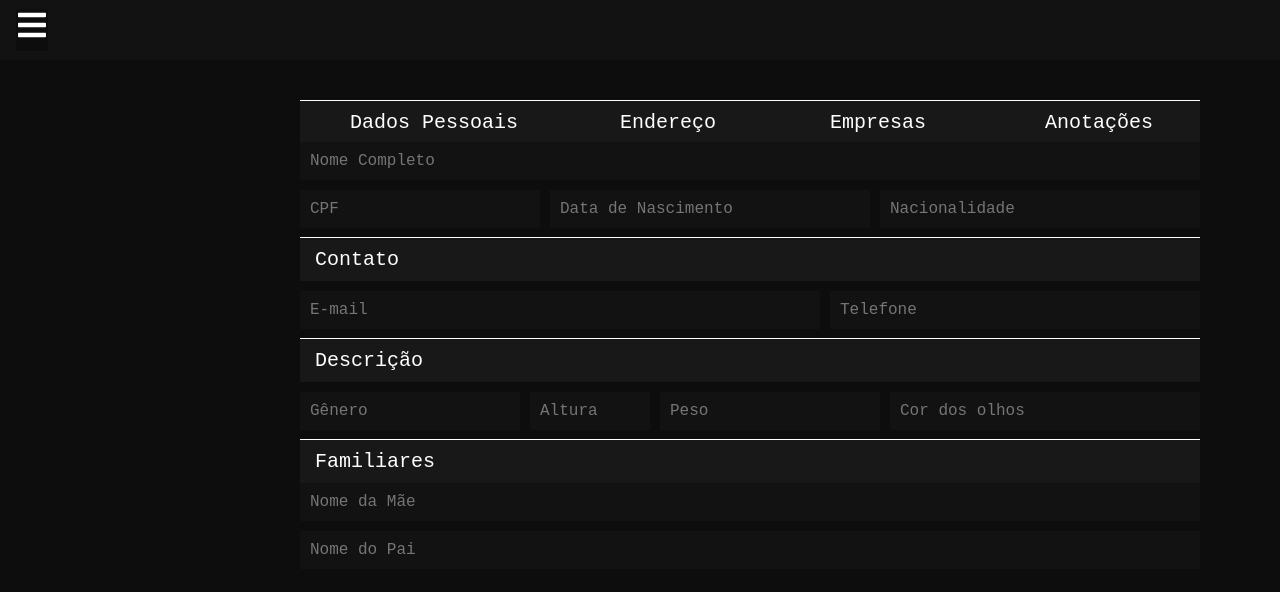
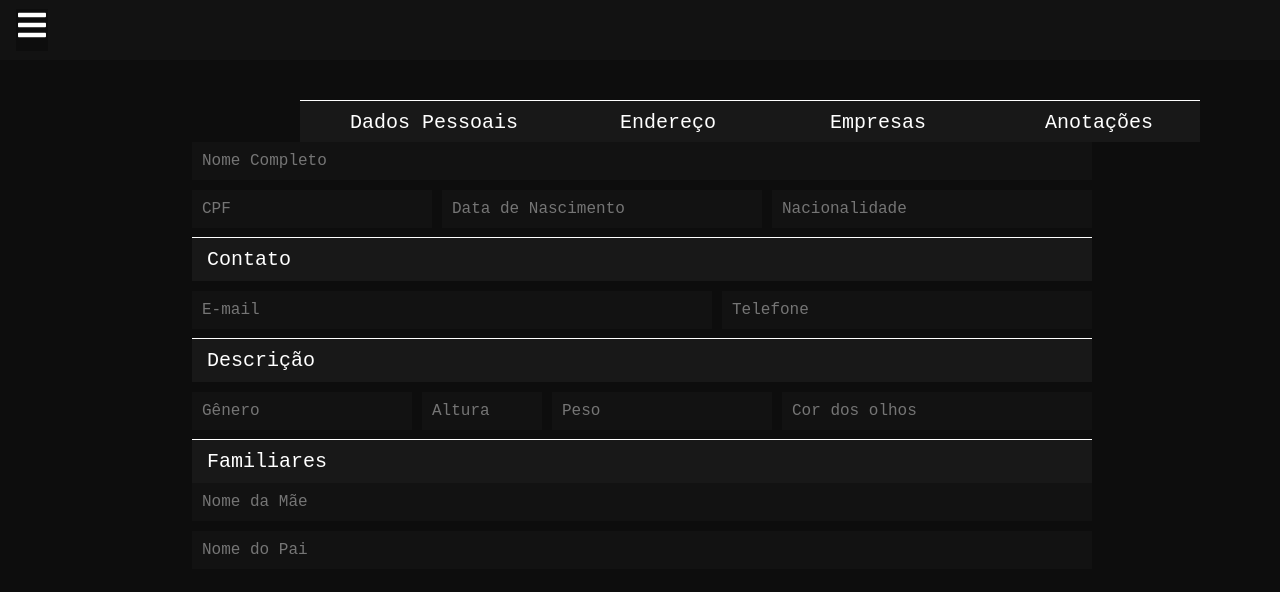
Before and after one commit to Igor-Cavalera/whoAreYou, a React (Create React App) app: page /Forms in a window 1280 px wide. Shown: the top 592 px of the page. Built offline with nearby package versions, Linux system fonts and the light colour scheme; no server answers.

Commit message:
ajustando-elementos

```diff
--- a/src/index.css
+++ b/src/index.css
@@ -1,5 +1,6 @@
 body {
   max-width: 100vw;
+  max-height: 50vw;
 }
 
 h1 {
@@ -10,30 +11,35 @@ h1 {
 
 form {
   width: 900px;
+  position: absolute;
+  left: 15%;
   font-family: 'Courier New', Courier, monospace;
 }
 
 .tabContent-dados {
   width: 900px;
-  margin-left: 250px;
+  left: 15%;
   font-family: 'Courier New', Courier, monospace;
 }
 
 .tabContent-endereco {
   width: 900px;
-  margin-left: 250px;
+  position: absolute;
+  left: 15%;
   font-family: 'Courier New', Courier, monospace;
 }
 
 .tabContent-empresas {
   width: 900px;
-  margin-left: 250px;
+  position: absolute;
+  left: 15%;
   font-family: 'Courier New', Courier, monospace;
 }
 
 .tabContent-notas {
   width: 900px;
-  margin-left: 250px;
+  position: absolute;
+  left: 15%;
   margin-top: 25px;
   font-family: 'Courier New', Courier, monospace;
 }
@@ -55,12 +61,11 @@ label {
 
 .aba {
   width: 900px;
-  margin-left: 50px;
+  margin-left: 300px;
 }
 
 .abas {
   width: 100%;
-  margin-left: 250px;
   margin-top: 40px;
   height: 42px;
   background: #181818;
```
